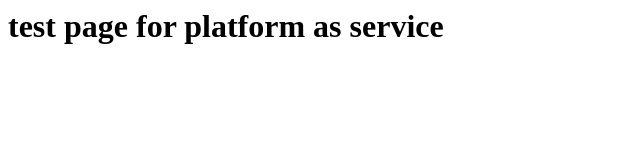
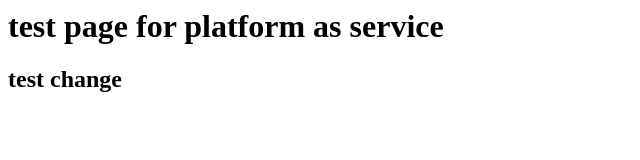
Before and after one commit to mdshaghil/cvrce, a plain HTML site: page index.html in a window 1280 px wide. Shown: the whole page, without its empty margins (0-640 px from the left). Drawn offline with Linux system fonts and the light colour scheme.

Commit message:
version check

```diff
--- a/index.html
+++ b/index.html
@@ -1,3 +1,4 @@
 <html>
 <h1> test page for platform as service </h1>
+<h2> test change <h2>
 </html>
```
